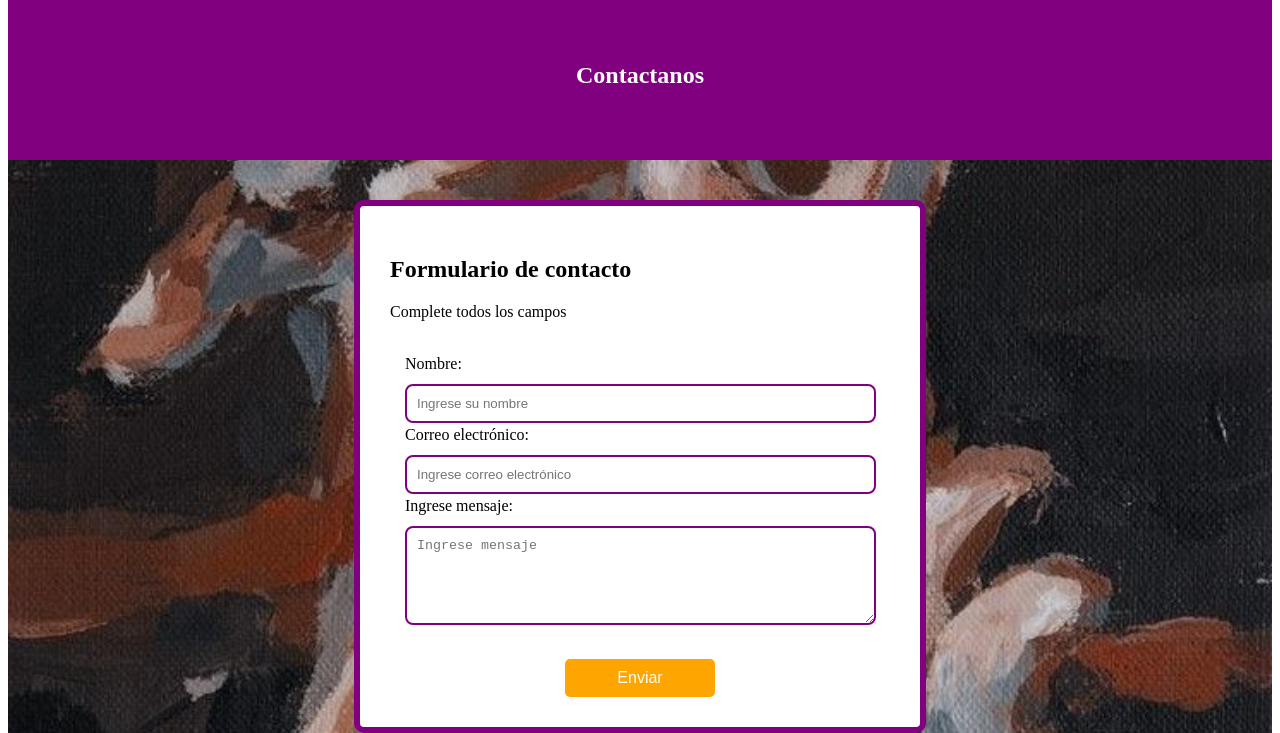
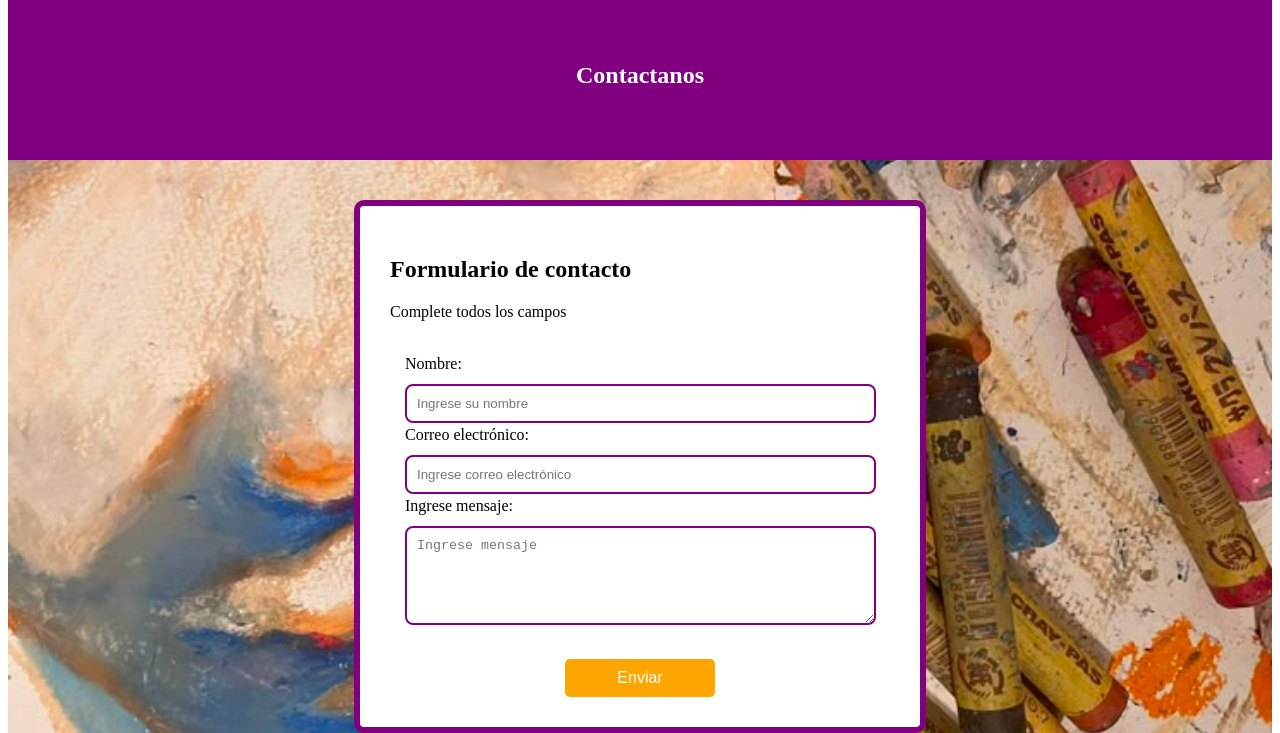
Before and after one commit to ninminnin/Sognart, a website: page contacto.html in a window 1280 px wide. Shown: the part 67-800 px from the top of the page. Drawn offline with Linux system fonts and the light colour scheme.

Commit message:
Update contacto.css

```diff
--- a/contacto.css
+++ b/contacto.css
@@ -24,7 +24,7 @@
   display: flex;
   justify-content: center;
   margin-bottom: 0;
-  background-image: url("./logo/unidos.jpg");
+  background-image: url("./logo/crayola.jpg");
   background-size: cover;
   background-position: center;
   background-repeat: no-repeat;
```
